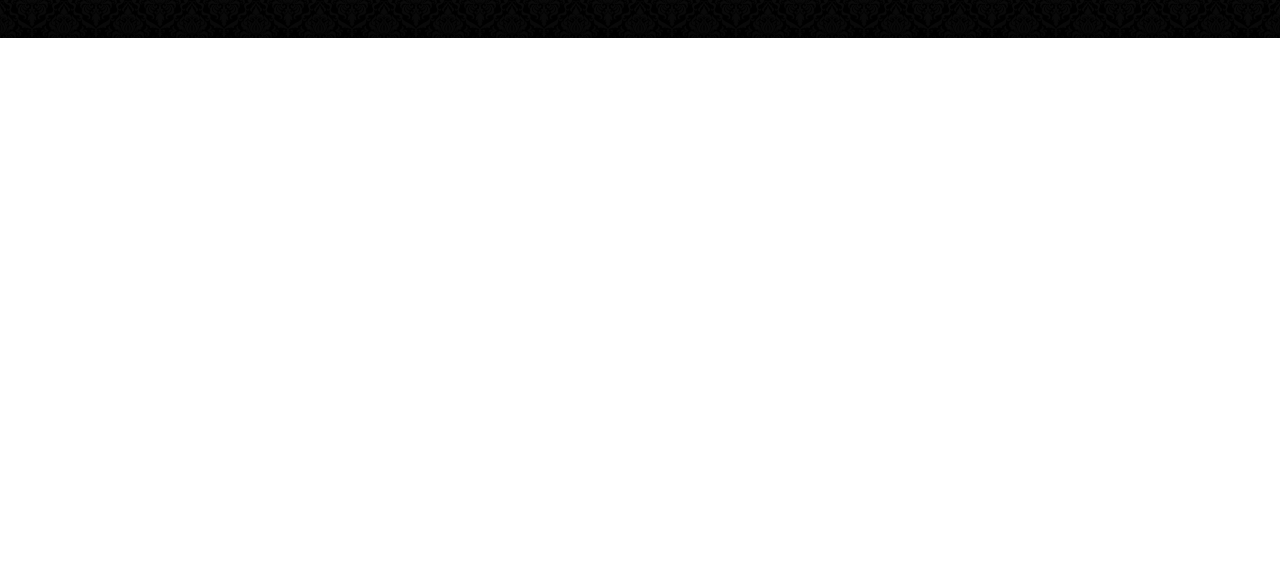
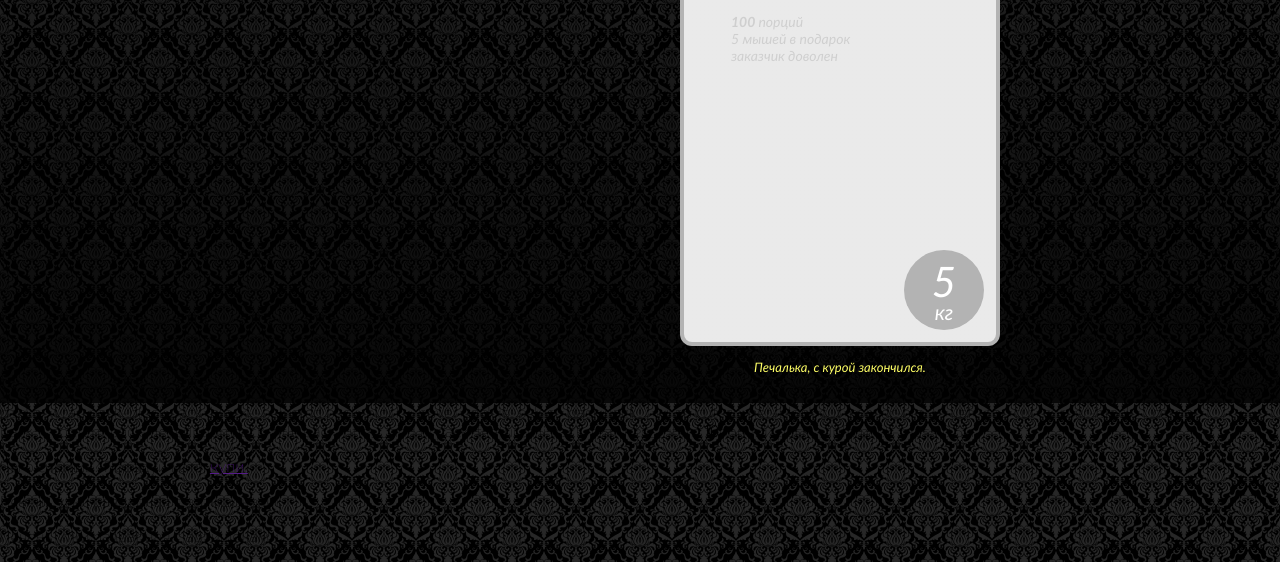
Before and after one commit to DmitriBelski/CatBox-Test, a website with bundled scripts: page index.html in a window 1280 px wide. Shown: the part 762-1324 px from the top of the page. Before the commit the page ends 800 px from the top, so only its background shows below. Built offline with nearby package versions, Linux system fonts and the light colour scheme; files whose address does not match are found by name.

Commit message:
css refactoring

```diff
--- a/Card/card.js
+++ b/Card/card.js
@@ -23,7 +23,11 @@ const getTemplate = (opt) => {
                   <span data-type="unless">${opt.slogan}</span>
                   <h1>${opt.brendname}</h1>
                   <h3>${item.data.flavor}</h3>
-                  <p><strong>${item.data.volume} </strong>${portion(item.data.volume)}<br/>${gift}<br/>${item.data.happy || ''}</p>
+                  <ul>
+                    <li><strong>${item.data.volume} </strong>${portion(item.data.volume)}</li>
+                    <li>${gift || ''}</li>
+                    <li>${item.data.happy || ''}</li>
+                  </ul>
                 </div>
                 <div class="circle">
                   <h1>${item.data.weight[0]}</h1>
@@ -32,7 +36,7 @@ const getTemplate = (opt) => {
               </div>
             </div>
             <div class="under_text" data-type="under">
-              <p>${opt.appeal[0]}<a data-id="${item.id}">${opt.appeal[1]}</a><i>.</i></p>
+              <p>${opt.appeal[0]}<a>${opt.appeal[1]}</a><i></p>
             </div>
           </div>
         `
--- a/Card/styles.scss
+++ b/Card/styles.scss
@@ -11,6 +11,7 @@
     p {
       font-size: 13px;
       color: #fff;
+
       a {
         color: $color;
         border-bottom: 1px dashed $color;
@@ -18,8 +19,10 @@
         pointer-events: auto;
         cursor: pointer;
       }
-      i {
+
+      i::after {
         color: $color;
+        content: '.';
       }
     }
   }
@@ -42,6 +45,8 @@
       width: 312px;
       height: 472px;
       border-radius: 8px;
+      padding: 17px 47px 0 47px;
+      box-sizing: border-box;
       -webkit-clip-path: polygon(13.3% 0%, 100% 0, 100% 100%, 0 100%, 0% 8.7%);
       clip-path: polygon(12.9% 0%, 100% 0, 100% 100%, 0 100%, 0% 8.55%);
       background: url('../assets/img/cat.png') $background no-repeat -28px 204px;
@@ -49,7 +54,6 @@
       pointer-events: none;
 
       .info {
-        padding: 17px 0 0 47px;
 
         h1 {
           font-size: 48px;
@@ -69,12 +73,19 @@
           color: $grey;
         }
 
-        p {
-          font-size: 14px;
-          font-weight: 400;
-          color: $grey;
-          strong {
-            font-weight: 700;
+        ul {
+          margin: 16px 0;
+          padding: 0;
+          list-style: none;
+
+          li {
+            font-size: 14px;
+            font-weight: 400;
+            color: $grey;
+
+            strong {
+              font-weight: 700;
+            }
           }
         }
       }
--- a/index.html
+++ b/index.html
@@ -15,3 +15,29 @@
   <script src="index.js"></script>
 </body>
 </html>
+
+packs-wrap
+pack-block pack-block--selected pack-block--hover
+  pack js-select-pack
+    pack__wrap cut-corner-block cut-corner-block--left-top
+      cut-corner-block__corner
+      pack__content
+        pack-description
+        pack-title
+          pack-title__add
+        ul pack-features
+          li pack-features__item
+            <b>10</b>порций
+    pack__info pack-mass
+      <span class='pack-mass__value'>0,5</span>кг
+
+  <p class='pack-block__subscription pack-block__subscription--default'>
+    Чего сидишь? Порадуй котэ,
+    <a href="" class="common-link dotted-link js-select-pack">купи.</a>
+  </p>
+  <p class="pack-block__subscription pack-block__subscription--selected">
+    Печень утки разварная с артишоками.
+  </p>
+  <p class="pack-block__subscription pack-block__subscription--disabled">
+    Печень утки разварная с артишоками.
+  </p>
```
